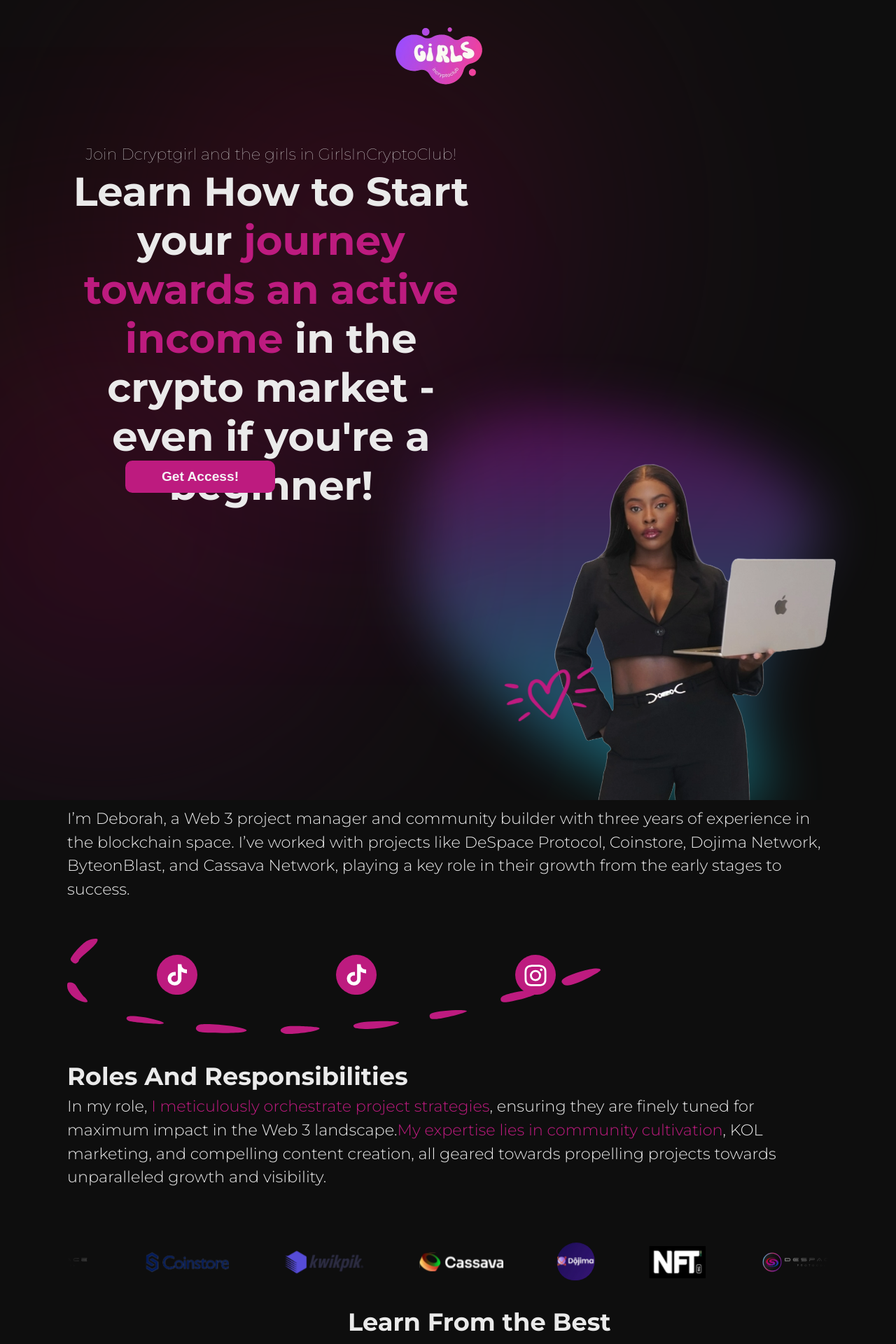
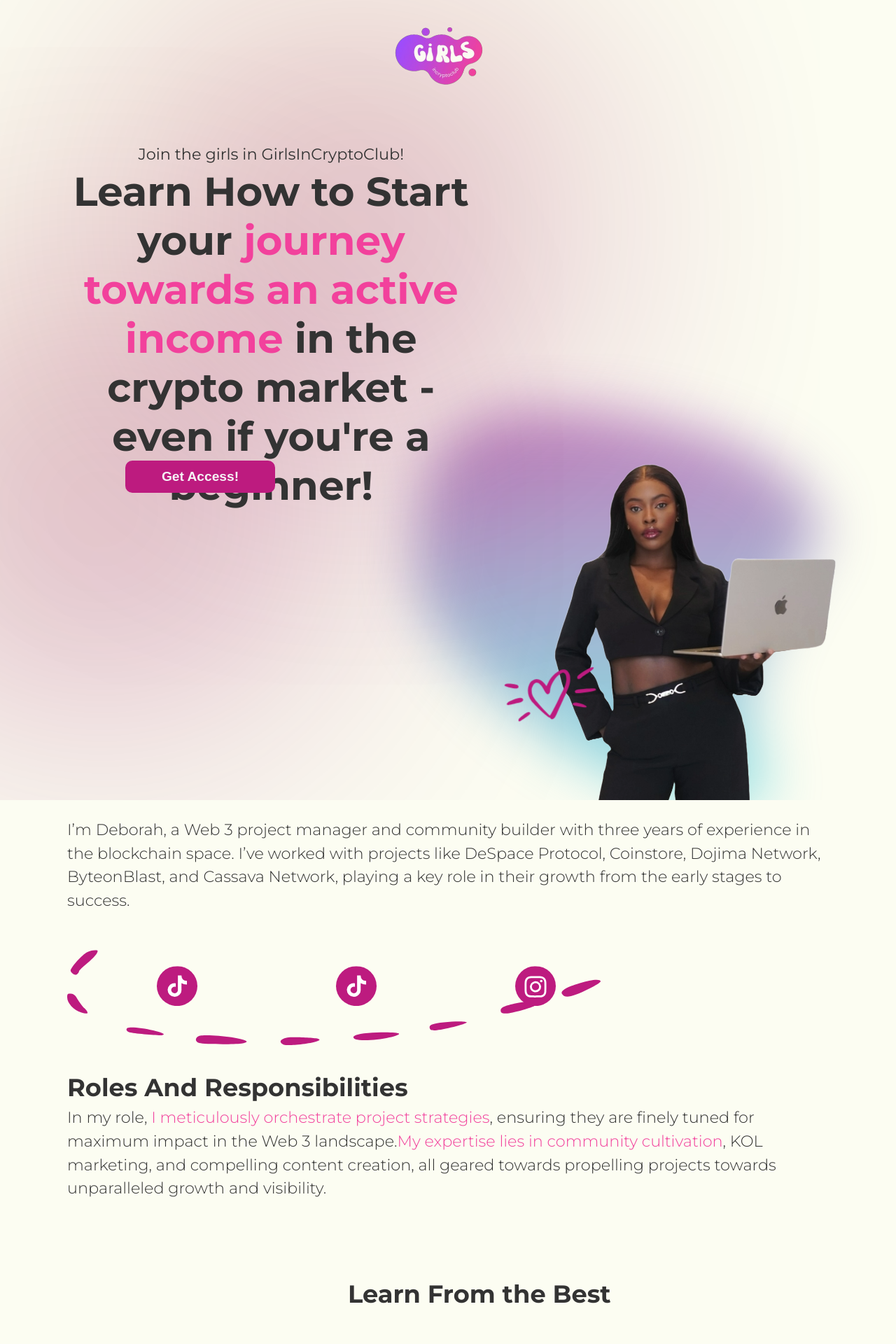
Before and after one commit to Tuunechi/Girlsincrypto, a React (Vite) app: page / in a window 1280 px wide. Shown: the top 1920 px of the page at 70% size. Built offline with nearby package versions, Linux system fonts and the light colour scheme.

Commit message:
color change

```diff
--- a/src/pages/Footer/footer.css
+++ b/src/pages/Footer/footer.css
@@ -3,7 +3,8 @@ a{
 }
 
 .footer-cover{
-    background-color: #1C1C1C;
+    color: whitesmoke;
+    background-color: #BD1B7F;
     font-family: var(--primary-font);
 }
 
@@ -29,7 +30,7 @@ a{
 }
 
 .contact-us-header, .subscribe-header{
-    color: #BD1B7F;
+    color: #ffffff;
     font-size: 1.2rem;
     margin-top: 4vh;
     margin-bottom: 1vh;
@@ -65,7 +66,7 @@ a{
 }
 
 .subscribe-button{
-    background-color: #BD1B7F;
+    background-color: #333333;
     border: none;
     border-radius: 8px;
     padding: 1.5vh 1.5vw 1.5vh 1.5vw;
--- a/src/pages/Home/home.css
+++ b/src/pages/Home/home.css
@@ -45,7 +45,7 @@ a{
 .identity{
     font-family: var(--primary-font);
     font-size: 1.1rem;
-    font-weight: 100;
+    font-weight: 400;
 }
 
 .profession{
@@ -74,7 +74,7 @@ a{
 }
 
 .hero-image{
-    width: 100%;
+    width: 105%;
 }
 
 .contact-me-btn {
@@ -96,7 +96,14 @@ a{
     color: whitesmoke;
 }
 
+.section{
+    width: 100%;
+    background-color: #fcfdf2;
+    color: #333333;
+}
+
 .about-section{
+    padding-top: 2vh;
     width: 90%;
     margin:-8vh auto 0 auto;
     font-family: var(--primary-font);
@@ -299,33 +306,6 @@ a{
 }
 
 
-.testimonies{
-    width: 98%;
-    margin-left: auto;
-    display: flex;
-    overflow-x: scroll;
-    margin-top: 15%;
-}
-
-.testimonies img{
-    border-radius: 50%;
-    width: 15%;
-}
-
-
-.each-testimony{
-    min-width: 80%;
-    font-family: var(--primary-font);
-    font-weight: 200;
-    font-size: 14px;
-    background-color: #1C1C1C;
-    border: 2px solid #1C1C1C;
-    border-radius: 10px;
-    padding: 5% 1% 5% 3%;
-    /* margin-left:5% ; */
-    margin-right: 14%;
-    box-shadow: rgba(0, 0, 0, 0.25) 0px 54px 55px, rgba(0, 0, 0, 0.12) 0px -12px 30px, rgba(0, 0, 0, 0.12) 0px 4px 6px, rgba(0, 0, 0, 0.17) 0px 12px 13px, rgba(0, 0, 0, 0.09) 0px -3px 5px;
-}
 
 
 @media screen and (min-width:600px) {
--- a/src/pages/Home/home.jsx
+++ b/src/pages/Home/home.jsx
@@ -90,7 +90,7 @@ export default function home() {
         <Navbar/>
         <div className="hero">
             <div className="hero-text-group">
-              <h5 className='identity'>Join Dcryptgirl and the girls in GirlsInCryptoClub!</h5>
+              <h5 className='identity'>Join the girls in GirlsInCryptoClub!</h5>
               <h2 className='profession'>Learn How to Start your <span className='span'>journey towards an active income</span> in the crypto market - even if you're a beginner!</h2>
             </div>
             <a href={'https://calendly.com/dcryptgirl/30min'}><button className='contact-me-btn'>Get Access!</button></a>
@@ -130,7 +130,7 @@ export default function home() {
     <div className="project-details">
         <h2 className="project-details-header">Trusted By</h2>
 
-        <div className="projects">
+        {/* <div className="projects">
           <img src={coinstore} alt="coinstore log" className="project-image coinstore" />
           <img src={kwikpik} alt="byte logo" className="project-image kwikpik" />
           <img src={cassava} alt="cassava log" className="project-image cassava" />
@@ -143,7 +143,7 @@ export default function home() {
           <img src={dojima} alt="dojima logo" className="project-image dojima" />
           <img src={nft} alt="nft log" className="project-image nft" />
           <img src={despace} alt="nft log" className="project-image despace" />
-        </div>
+        </div>   */}
     </div>
       {/* <button className='see-more' onClick={handleClick}>{isClicked ? 'See less': 'See more'}</button> */}
     </section>
--- a/src/reset.css
+++ b/src/reset.css
@@ -8,15 +8,15 @@
   line-height: 1.5;
   font-weight: 400;
   color-scheme: light dark;
-  color: rgba(234, 234, 234, 1);
-  background-color: rgb(14, 14, 14);
+  color: #333333;
+  background-color: #fcfdf2;
   font-synthesis: none;
   text-rendering: optimizeLegibility;
   overflow-x: hidden;
   -webkit-font-smoothing: antialiased;
   -moz-osx-font-smoothing: grayscale;
   --primary-color:rgba(234, 234, 234, 1);
-  --accent-color:rgba(189, 27, 127, 1);
+  --accent-color:#F2419C;
   --primary-font: 'Montserrat', sans-serif;
   --secondary-font: 'nunito sans', sans-serif;
 }
```
